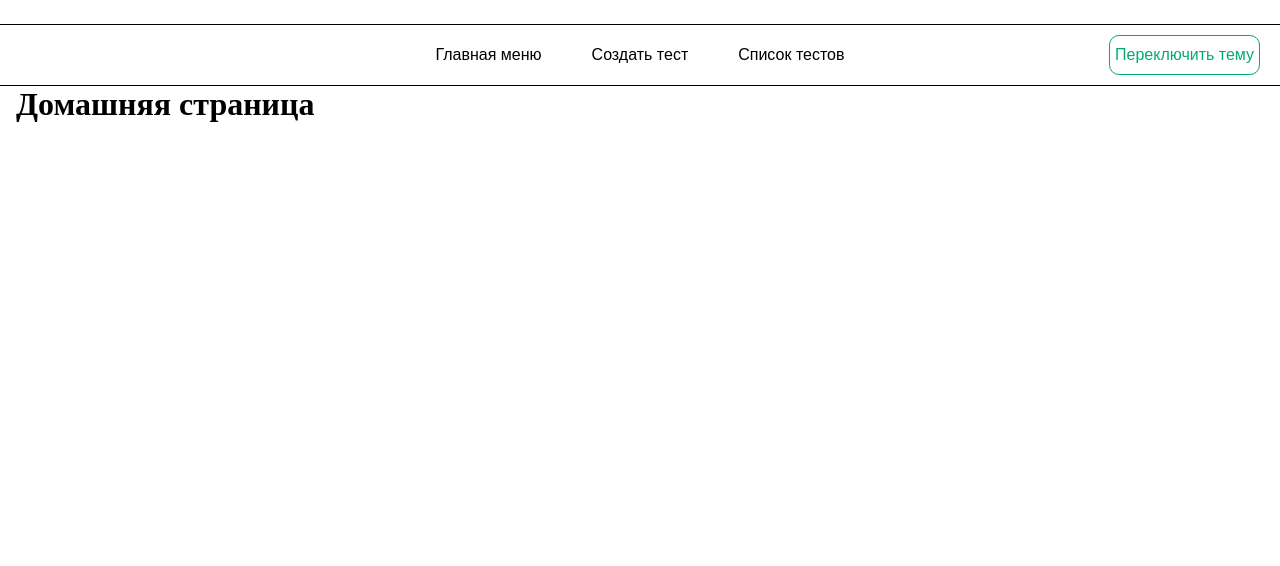
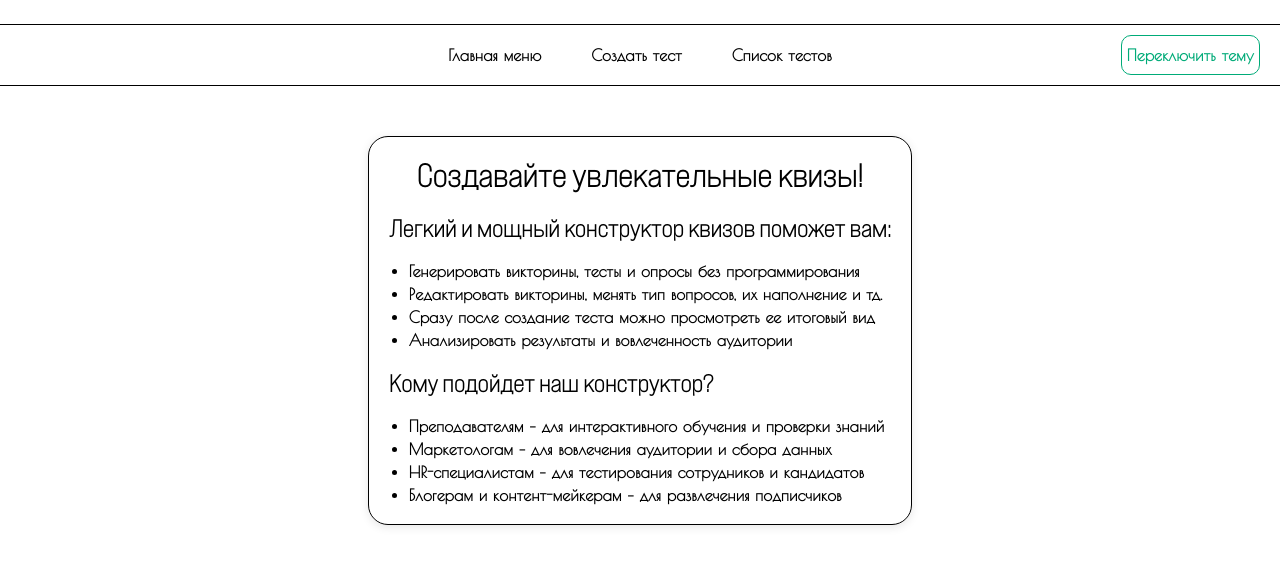
Before and after one commit to bipbipip/quiz-constructor, a website with bundled scripts: page index.html in a window 1280 px wide. Built offline with nearby package versions, Linux system fonts and the light colour scheme.

Commit message:
add styles at home page

```diff
--- a/style.css
+++ b/style.css
@@ -8,7 +8,14 @@
   font-style: normal;
   font-weight: normal;
   src: local("Poiret One"),
-  url("./fonts/PoiretOne-Regular.ttf") format("ttf");
+  url("./fonts/PoiretOne-Regular.ttf") format("truetype");
+}
+@font-face {
+  font-family: "Bebas-Neue";
+  font-style: normal;
+  font-weight: normal;
+  src: local("Bebas-Neue"),
+  url("./fonts/Bebas-Neue.ttf") format("truetype");
 }
 
 .create-quiz-form {
@@ -117,8 +124,9 @@ textarea.invalid-field {
 #themeToggle {
   border-radius: 10px;
   padding: 10px 5px;
+  font-family: "Poiret One";
+  font-weight: bold;
   font-size: 16px;
-  font-weight: lighter;
   border: #00ab78 1px solid;
   background-color: var(--bg-color);
   color: #00ab78;
@@ -191,6 +199,7 @@ body {
 }
 .header-link {
   font-family: 'Poiret One', sans-serif;
+  font-weight: bold;
   text-decoration: none;
   color: var(--change-theme-text);
 }
@@ -341,3 +350,35 @@ body {
   color: white;
   font-size: 18px;
 }
+.home {
+  display: flex;
+  flex-direction: column;
+  align-items: center;
+  margin-top: 50px;
+  width: fit-content;
+  gap: 20px;
+  padding: 20px;
+  border: var(--text-color) 1px solid;
+  border-radius: 20px;
+  box-shadow: 0 2px 10px rgba(0, 0, 0, 0.1);
+}
+.home-section {
+  display: flex;
+  flex-direction: column;
+  gap: 20px;
+}
+.home-section-head {
+  font-family: 'Bebas-Neue';
+
+
+}
+.home-section-list {
+  font-family: "Poiret One";
+  font-weight: bold;
+  display: flex;
+  flex-direction: column;
+  gap: 5px;
+}
+.home-section-list-item {
+  margin-left: 20px;
+}
--- a/utils/render/renderHome.js
+++ b/utils/render/renderHome.js
@@ -6,11 +6,29 @@ export function renderHomePage(app) {
   render(
     app,
     `
-        <div class="container">
-            <h1>Домашняя страница</h1>
-            <div class="create-quiz">
+        <div class="home container">
+            <h1 class="home-section-head">Создавайте увлекательные квизы!</h1>
+            <section class="home-section">
+            <h2 class="home-section-head">Легкий и мощный конструктор квизов поможет вам:</h2>
+                 <div class="home-section-intro">
+                    <ul class="home-section-list">
+                        <li class="home-section-list-item">Генерировать викторины, тесты и опросы без программирования</li>
+                        <li class="home-section-list-item">Редактировать викторины, менять тип вопросов, их наполнение и тд.</li>
+                        <li class="home-section-list-item">Сразу после создание теста можно просмотреть ее итоговый вид</li>
+                        <li class="home-section-list-item">Анализировать результаты и вовлеченность аудитории</li>
+                    </ul>
+                </div>
+            <h2 class="home-section-head">Кому подойдет наш конструктор?</h2>
+                <div class="home-section-intro">
+                  <ul class="home-section-list">
+                          <li class="home-section-list-item">Преподавателям – для интерактивного обучения и проверки знаний</li>
+                          <li class="home-section-list-item">Маркетологам – для вовлечения аудитории и сбора данных</li>
+                          <li class="home-section-list-item">HR-специалистам – для тестирования сотрудников и кандидатов</li>
+                          <li class="home-section-list-item">Блогерам и контент-мейкерам – для развлечения подписчиков</li>
+                      </ul>
+                </div>
+            </section>
 
-            </div>
         </div>
     `,
   );
--- a/utils/render/renderPassQuiz.js
+++ b/utils/render/renderPassQuiz.js
@@ -45,7 +45,7 @@ export function renderPassQuiz(app) {
   // Получаем quizId из URL
   const currentUrl = window.location.href;
   const parts = currentUrl.split("/");
-  const quizId = parts[4] ? parts[4] : "";
+  const quizId = parts[5] ? parts[5] : "";
 
   // Получаем тест по quizId
   const quiz = getItem(`quiz_${quizId}`);
@@ -99,7 +99,7 @@ export function renderPassQuiz(app) {
                 <label for="answer${idx}">${answer.text}</label>
             </div>
         `;
-    });
+      });
     }
 
     html += `</div>`;
--- a/utils/render/renderQuizes.js
+++ b/utils/render/renderQuizes.js
@@ -6,7 +6,7 @@ export function renderQuizList(app) {
 
   const quizHtml = `
         <div class="quiz-container">
-            <div id="quiz"></div>
+            <div id="quiz" class="quiz-grid"></div>
         </div>
     `;
 
```
Also changed, not shown: fonts/Bebas-Neue.ttf (added).
